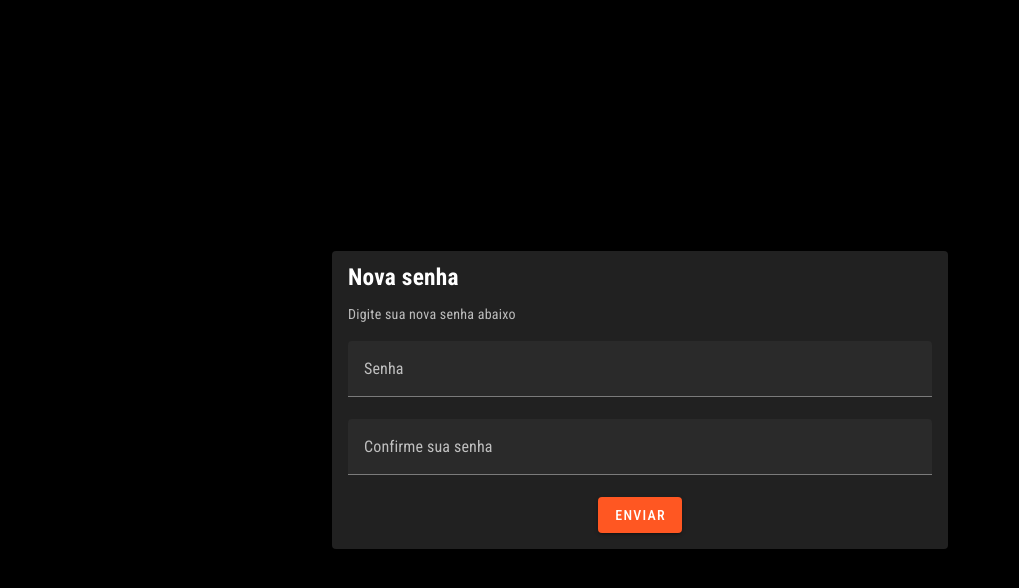
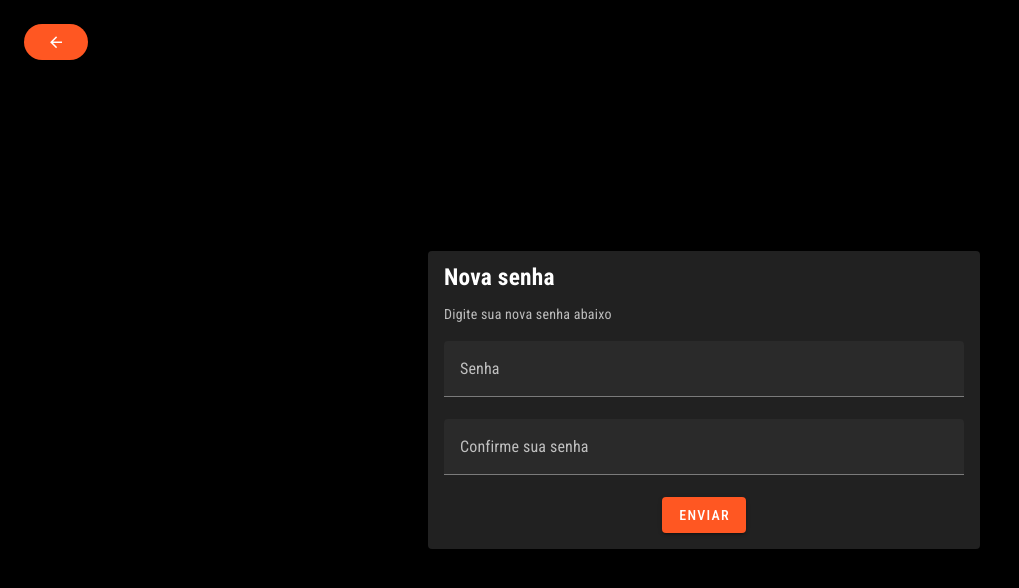
Before and after one commit to fabricadesoftware-ifc/fabricaHackathon-frontend, a Vue app: page /auth/reset-password in a window 1280 px wide. Shown: the top 588 px of the page, without its empty margins (0-1019 px from the left). Built offline with nearby package versions, Linux system fonts and the light colour scheme.

Commit message:
FEAT: add back navigation button to ForgotPassword, ResetPassword, and VerifyToken views

```diff
--- a/src/pages/global/ForgotPasswordView.vue
+++ b/src/pages/global/ForgotPasswordView.vue
@@ -19,6 +19,15 @@ const sendEmail = async () => {
 
 <template>
   <div class="w-100 h-100">
+    <v-btn
+      color="deep-orange"
+      class="ma-6"
+      rounded="xl"
+      variant="elevated"
+      @click="$router.push('/home')"
+    >
+      <v-icon color="white">mdi-arrow-left</v-icon>
+    </v-btn>
     <v-row class="d-flex align-center justify-center w-100 ma-0">
       <v-col cols="12" md="6">
         <v-card>
--- a/src/pages/global/ResetPasswordView.vue
+++ b/src/pages/global/ResetPasswordView.vue
@@ -27,6 +27,15 @@ const resetPassword = async () => {
 
 <template>
   <div class="w-100 h-100">
+    <v-btn
+      color="deep-orange"
+      class="ma-6"
+      rounded="xl"
+      variant="elevated"
+      @click="$router.push('/home')"
+    >
+      <v-icon color="white">mdi-arrow-left</v-icon>
+    </v-btn>
     <v-row class="d-flex align-center justify-center w-100 ma-0">
       <v-col cols="12" md="6">
         <v-card>
--- a/src/pages/global/VerifyTokenView.vue
+++ b/src/pages/global/VerifyTokenView.vue
@@ -22,6 +22,15 @@ const verifyToken = async () => {
 
 <template>
   <div class="w-100 h-100">
+    <v-btn
+      color="deep-orange"
+      class="ma-6"
+      rounded="xl"
+      variant="elevated"
+      @click="$router.push('/home')"
+    >
+      <v-icon color="white">mdi-arrow-left</v-icon>
+    </v-btn>
     <v-row class="d-flex align-center justify-center w-100 ma-0">
       <v-col cols="12" md="6">
         <v-card>
```
